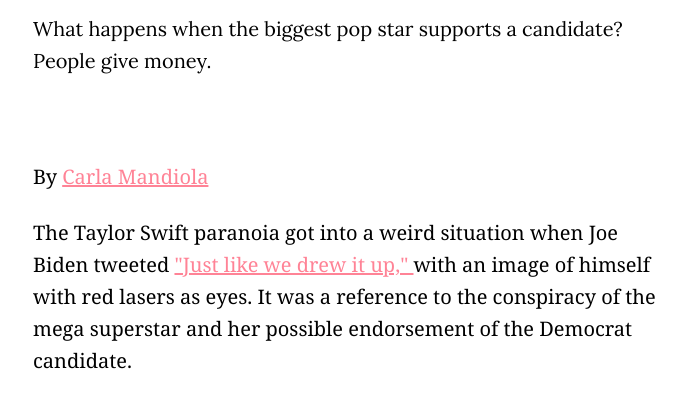
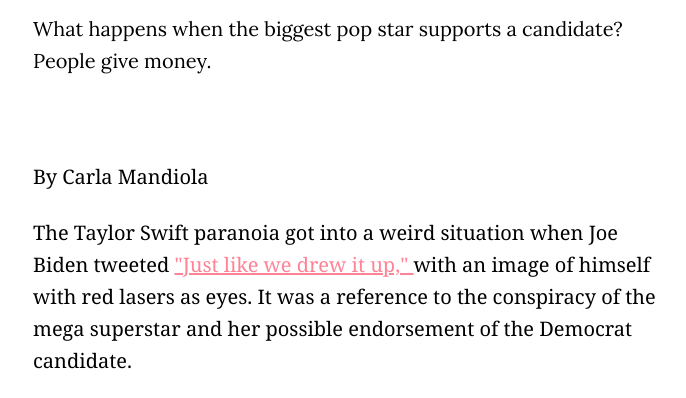
Before and after one commit to Mandiuu/Taylor-Biden, a plain HTML site: page index.html in a window 1280 px wide. Shown: the part 391-789 px from the top of the page, without its empty margins (287-973 px from the left). Drawn offline with Linux system fonts and the light colour scheme.

Commit message:
Update index.html

```diff
--- a/index.html
+++ b/index.html
@@ -108,7 +108,7 @@
             <p class="subhead">What happens when the biggest pop star supports a candidate? People give money.</p>
         </div>
         <div class="byline">
-            <p>By <a href="https://mandiuu.github.io">Carla Mandiola</a></p>
+            <p>By Carla Mandiola</p>
         </div>
         <p>The Taylor Swift paranoia got into a weird situation when Joe Biden tweeted <a href="https://twitter.com/JoeBiden/status/1756888470599967000">"Just like we drew it up," </a> with an image of himself with red lasers as eyes.
             It was a reference to the conspiracy of the mega superstar and her possible endorsement of the Democrat candidate.</p>
```
